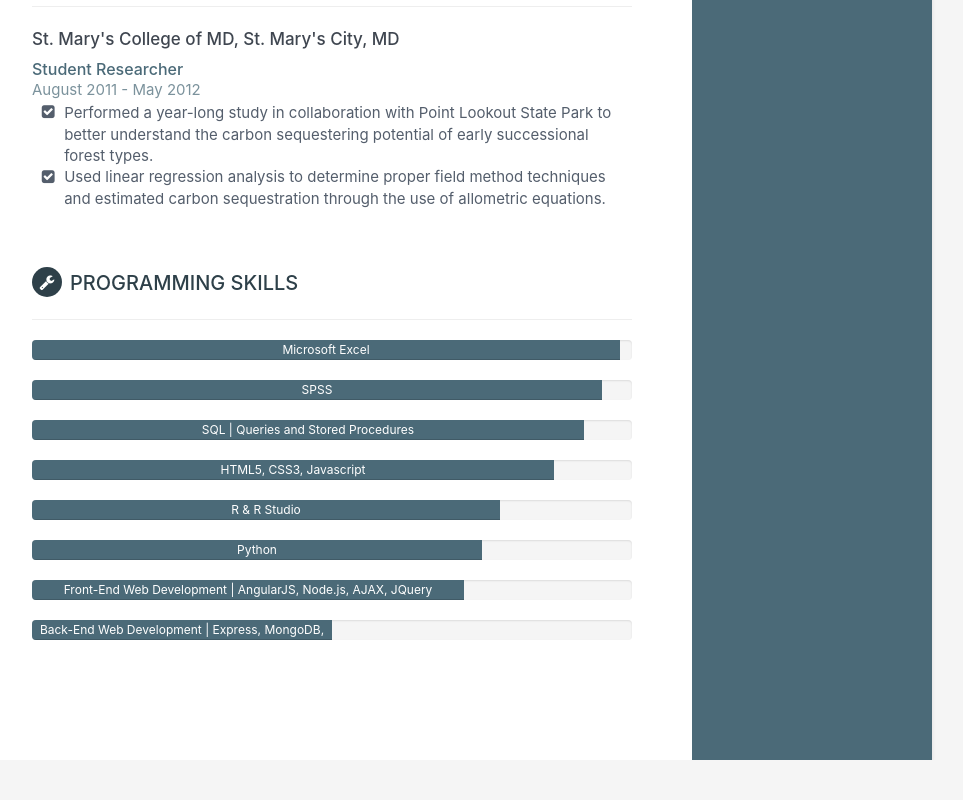
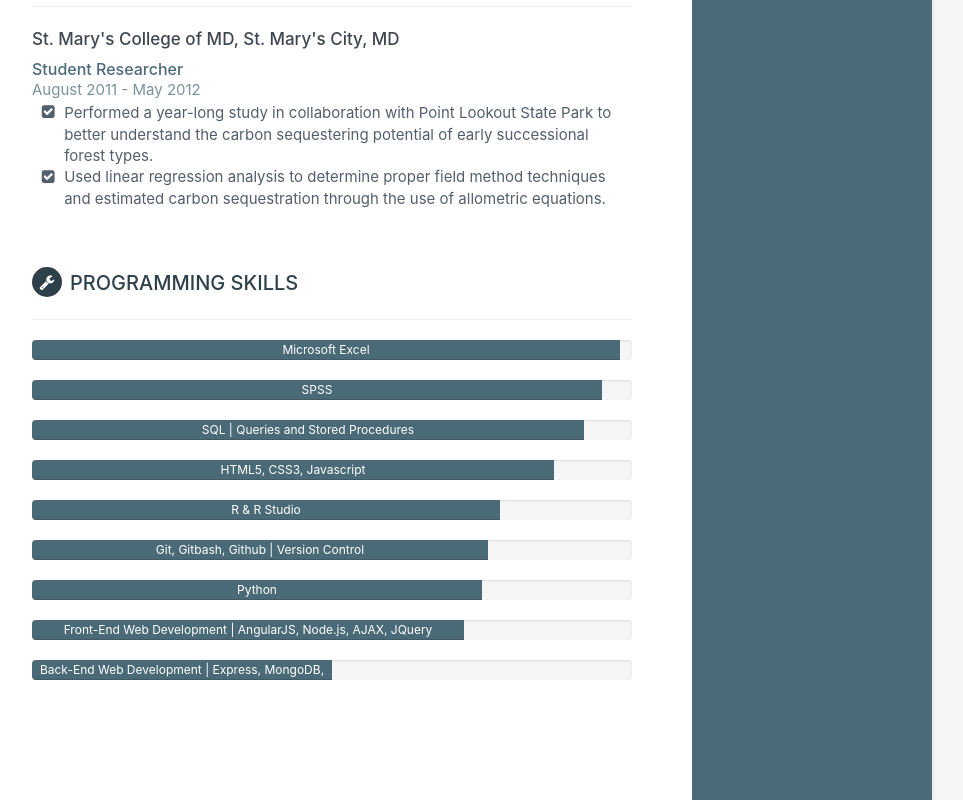
Before and after one commit to zachalexander/zach-resume, an Angular app: page / in a window 1280 px wide. Shown: the part 2096-2896 px from the top of the page, without its empty margins (188-1151 px from the left). Before the commit the page ends 2856 px from the top, so only its background shows below. Built offline with nearby package versions, Linux system fonts and the light colour scheme.

Commit message:
major-resume-updates

```diff
--- a/src/app/app.component.html
+++ b/src/app/app.component.html
@@ -196,6 +196,11 @@
                   </div>
                 </div>
                 <div class="progress">
+                  <div class="progress-bar" role="progressbar" aria-valuenow="76"
+                  aria-valuemin="0" aria-valuemax="100" style="width:76%">Git, Gitbash, Github | Version Control
+                  </div>
+                </div>
+                <div class="progress">
                   <div class="progress-bar" role="progressbar" aria-valuenow="75"
                   aria-valuemin="0" aria-valuemax="100" style="width:75%">Python
                   </div>
```
